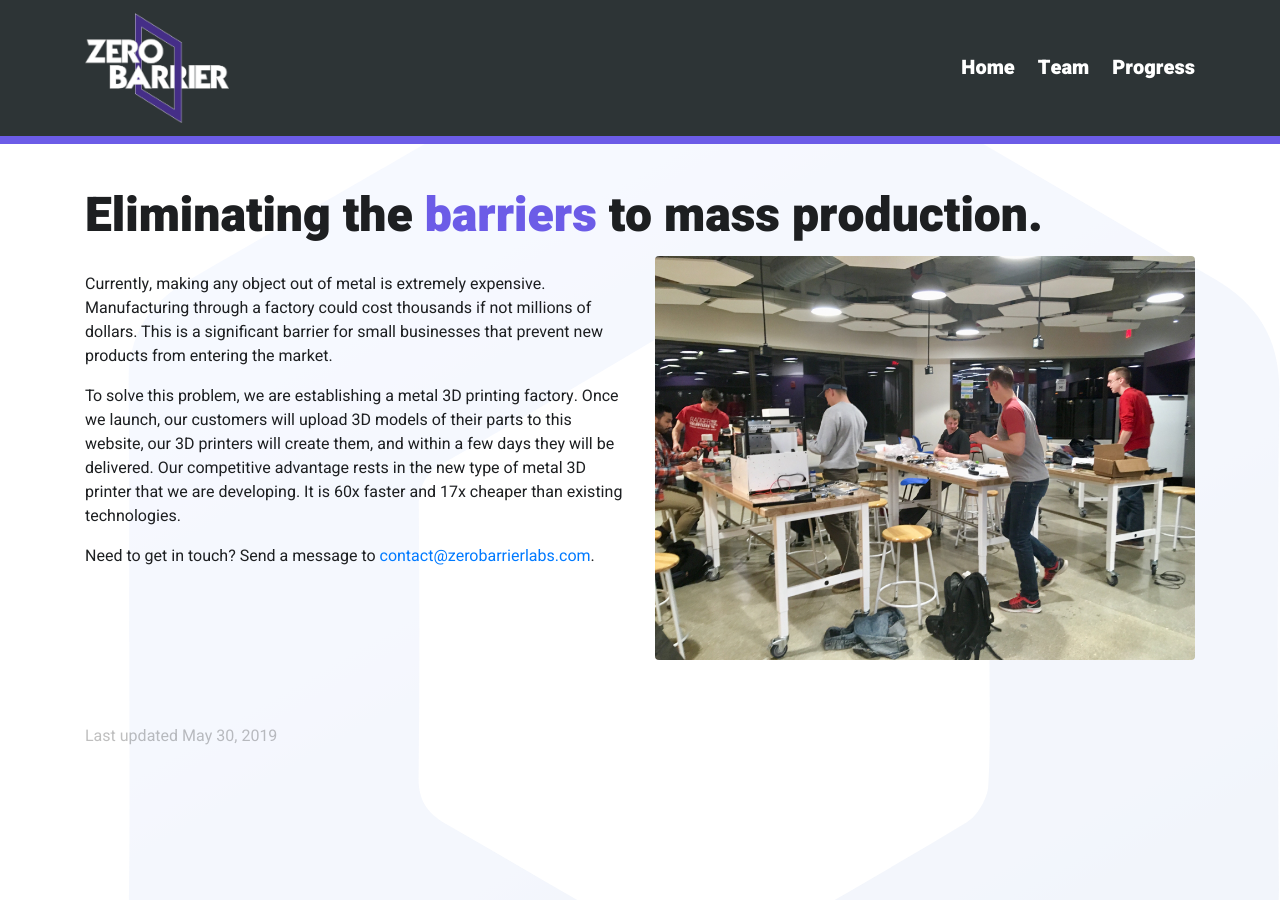
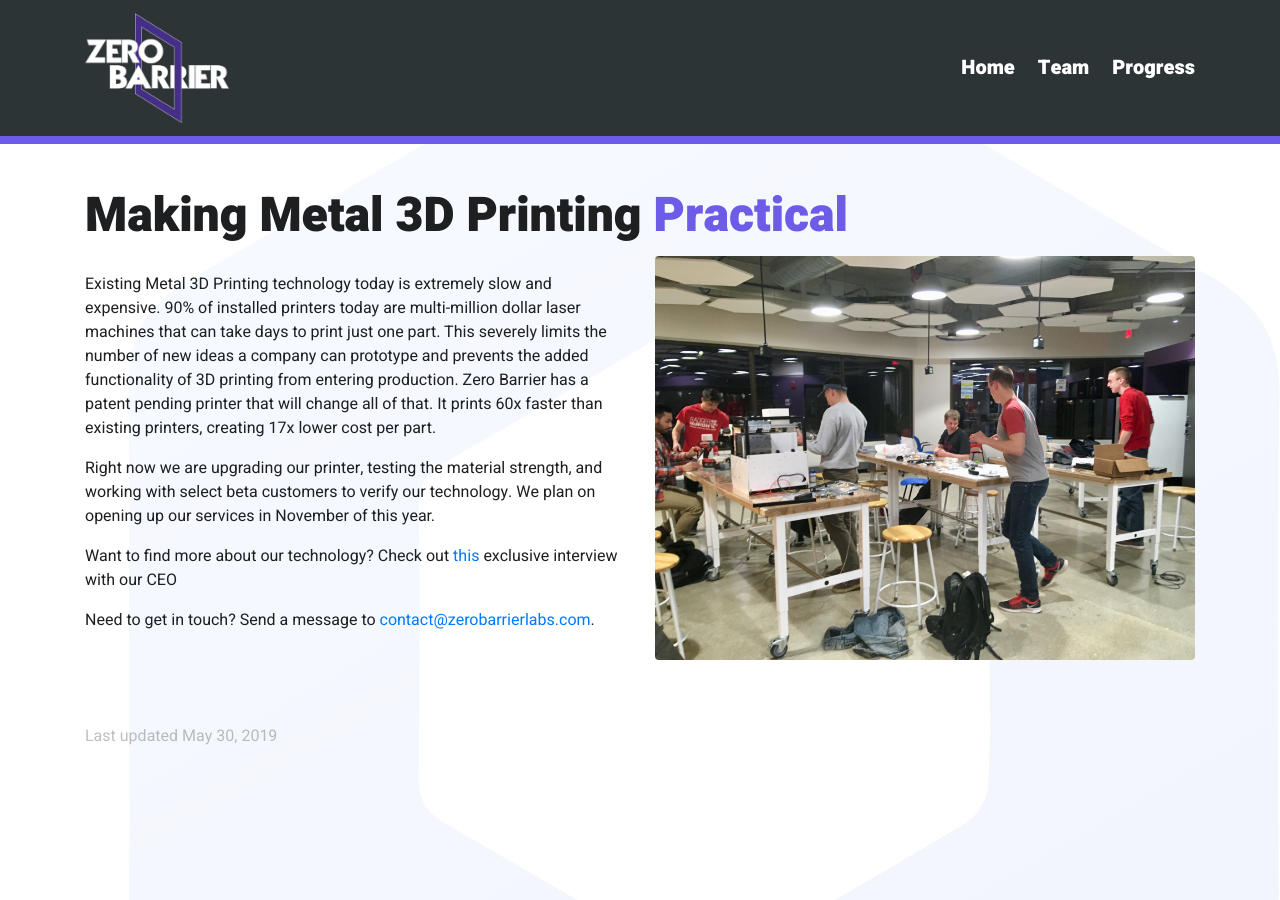
Before and after one commit to georgemblack/mind-to-matter, a Jekyll site: the page built from index.html, in a window 1280 px wide. Built offline with Jekyll 4.4.1, drawn with Linux system fonts in a browser that asks for light colours.

Commit message:
Update index.html

```diff
--- a/index.html
+++ b/index.html
@@ -4,13 +4,15 @@ title: Home
 ---
 
 <div class="container">
-    <p class="bold-tagline">Eliminating the <span>barriers</span> to mass production.<p>
+    <p class="bold-tagline">Making Metal 3D Printing <span>Practical</span><p>
 </div>
 <div class="container">
     <div class="row">
         <div class="col-sm">
-            <p>Currently, making any object out of metal is extremely expensive. Manufacturing through a factory could cost thousands if not millions of dollars. This is a significant barrier for small businesses that prevent new products from entering the market.</p>
-            <p>To solve this problem, we are establishing a metal 3D printing factory. Once we launch, our customers will upload 3D models of their parts to this website, our 3D printers will create them, and within a few days they will be delivered. Our competitive advantage rests in the new type of metal 3D printer that we are developing. It is 60x faster and 17x cheaper than existing technologies.</p>
+            <p>Existing Metal 3D Printing technology today is extremely slow and expensive. 90% of installed printers today are multi-million dollar laser machines that can take days to print just one part. This severely limits the number of new ideas a company can prototype and prevents the added functionality of 3D printing from entering production. Zero Barrier has a patent pending printer that will change all of that. It prints 60x faster than existing printers, creating 17x lower cost per part.   </p>
+            <p>Right now we are upgrading our printer, testing the material strength, and working with select beta customers to verify our technology. We plan on opening up our services in November of this year.   </p>
+            <p>Want to find more about our technology? Check out <a href=https://madison.com/ct/business/technology/cheap-fast-d-printing-is-the-goal-of-factory-envisioned/article_e8f4c3a0-a235-5546-b8e1-940b4d978d4a.html>
+                this</a> exclusive interview with our CEO  </p>
             <p>Need to get in touch? Send a message to <a href="javascript:location='mailto:\u0063\u006f\u006e\u0074\u0061\u0063\u0074\u0040\u007a\u0065\u0072\u006f\u0062\u0061\u0072\u0072\u0069\u0065\u0072\u006c\u0061\u0062\u0073\u002e\u0063\u006f\u006d';void 0"><script type="text/javascript">document.write('\u0063\u006f\u006e\u0074\u0061\u0063\u0074\u0040\u007a\u0065\u0072\u006f\u0062\u0061\u0072\u0072\u0069\u0065\u0072\u006c\u0061\u0062\u0073\u002e\u0063\u006f\u006d')</script></a>.</p>
         </div>
         <div class="col-sm">
```
